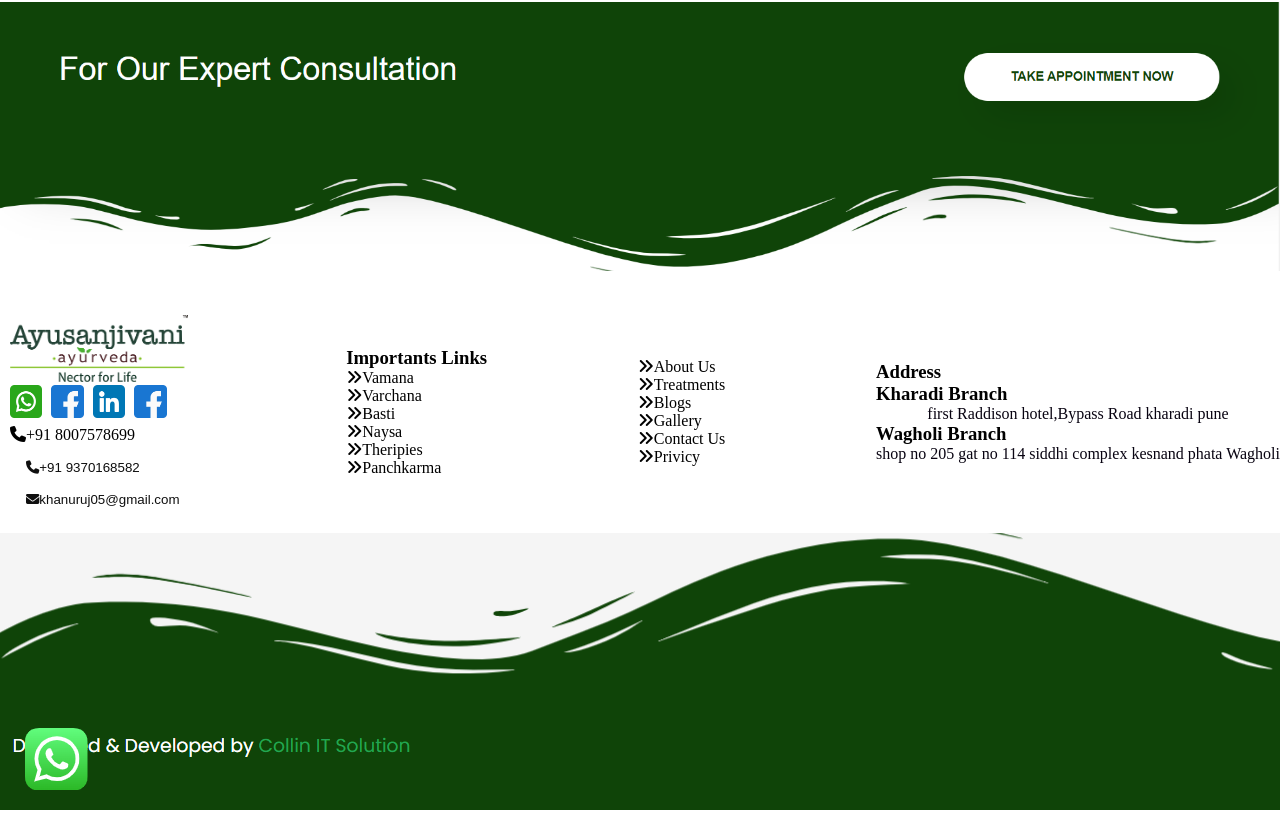
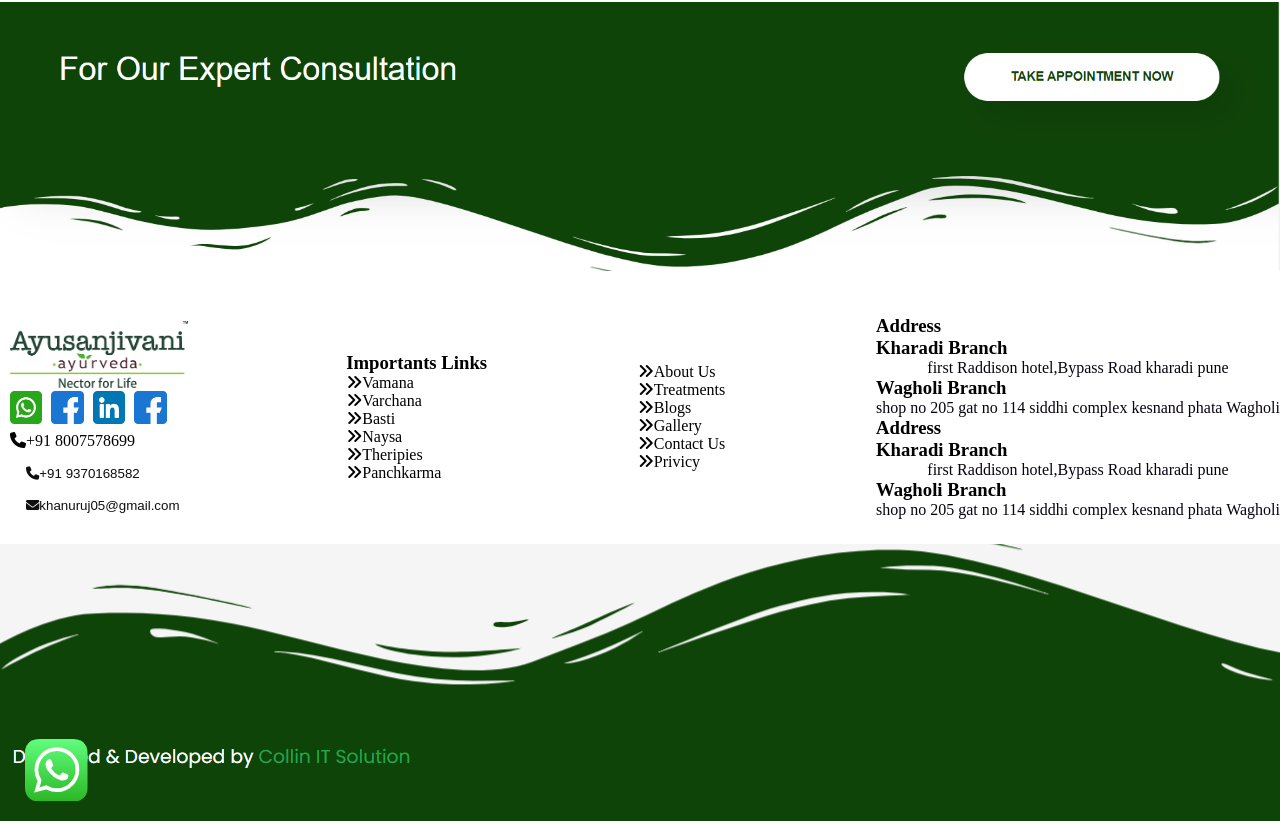
Before and after one commit to Uruj786/TIc-Tac-Toe, a plain HTML site: page khan.html in a window 1280 px wide. Shown: the part 1284-2109 px from the top of the page. Drawn offline with Linux system fonts and the light colour scheme.

Commit message:
secound commit of mine

```diff
--- a/khan.html
+++ b/khan.html
@@ -428,6 +428,11 @@
             <p> first Raddison hotel,Bypass Road kharadi pune</p>
             <h3>Wagholi Branch</h3>
             <p>shop no 205 gat no 114 siddhi complex kesnand phata Wagholi</p>
+            <h3>Address</h3>
+            <h3>Kharadi Branch</h3>
+            <p> first Raddison hotel,Bypass Road kharadi pune</p>
+            <h3>Wagholi Branch</h3>
+            <p>shop no 205 gat no 114 siddhi complex kesnand phata Wagholi</p>
         </div>
     </div>
     <div class="footerimg">
```
